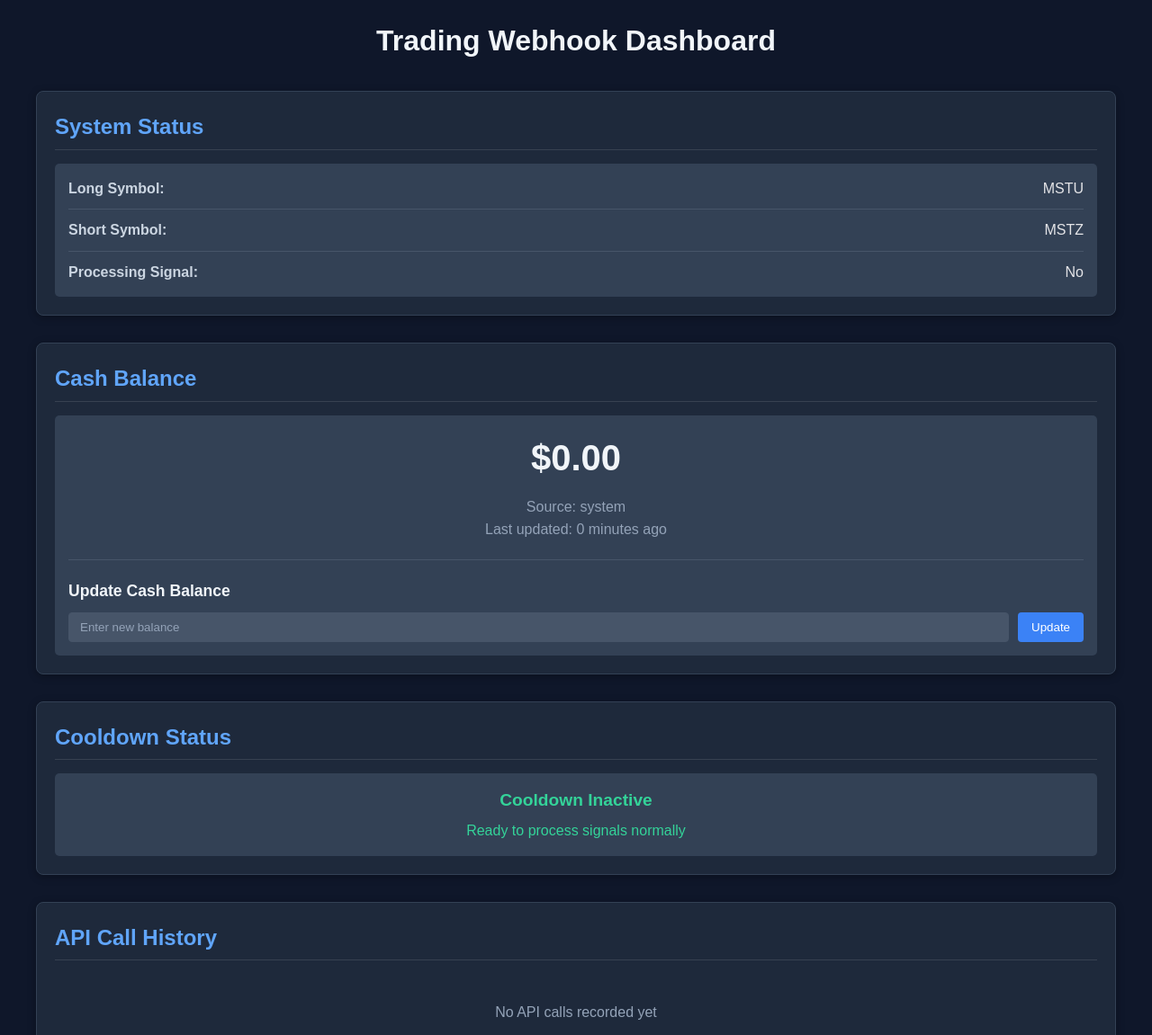
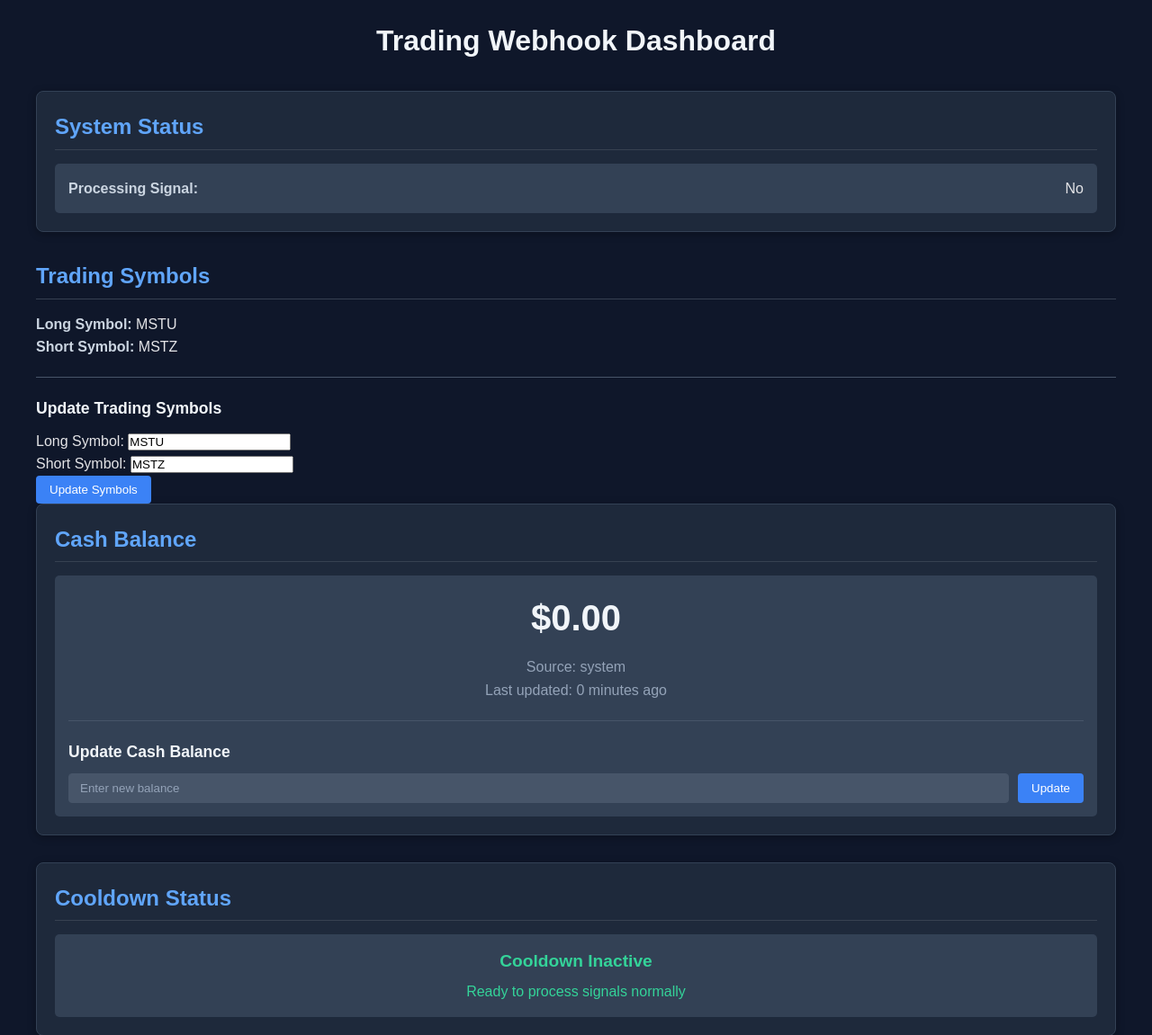
Before and after one commit to naikamit/April10, a FastAPI app: page / in a window 1280 px wide. Shown: the top 1151 px of the page at 90% size. Run offline with FastAPI, Linux system fonts and the light colour scheme.

Commit message:
Update index.html

```diff
--- a/templates/index.html
+++ b/templates/index.html
@@ -16,19 +16,46 @@
             <h2>System Status</h2>
             <div class="status-card">
                 <div class="status-item">
-                    <span class="label">Long Symbol:</span>
-                    <span class="value">{{ long_symbol if long_symbol else "Not set" }}</span>
-                </div>
-                <div class="status-item">
-                    <span class="label">Short Symbol:</span>
-                    <span class="value">{{ short_symbol if short_symbol else "Not set" }}</span>
-                </div>
-                <div class="status-item">
                     <span class="label">Processing Signal:</span>
                     <span class="value {% if is_processing %}active{% endif %}">
                         {{ "Yes" if is_processing else "No" }}
                     </span>
                 </div>
+            </div>
+        </div>
+
+        <div class="symbols-section">
+            <h2>Trading Symbols</h2>
+            <div class="symbols-card">
+                <div class="symbol-display">
+                    <div class="symbol-item">
+                        <span class="label">Long Symbol:</span>
+                        <span class="symbol-value">{{ long_symbol if long_symbol else "Not set" }}</span>
+                    </div>
+                    <div class="symbol-item">
+                        <span class="label">Short Symbol:</span>
+                        <span class="symbol-value">{{ short_symbol if short_symbol else "Not set" }}</span>
+                    </div>
+                </div>
+
+                <form action="/update-symbols" method="post" class="update-form">
+                    <h3>Update Trading Symbols</h3>
+                    <div class="symbols-form-group">
+                        <div class="form-field">
+                            <label for="long_symbol">Long Symbol:</label>
+                            <input type="text" name="long_symbol" id="long_symbol"
+                                   value="{{ long_symbol if long_symbol else '' }}"
+                                   placeholder="e.g., MSTU">
+                        </div>
+                        <div class="form-field">
+                            <label for="short_symbol">Short Symbol:</label>
+                            <input type="text" name="short_symbol" id="short_symbol"
+                                   value="{{ short_symbol if short_symbol else '' }}"
+                                   placeholder="e.g., MSTZ">
+                        </div>
+                        <button type="submit">Update Symbols</button>
+                    </div>
+                </form>
             </div>
         </div>
 
```
